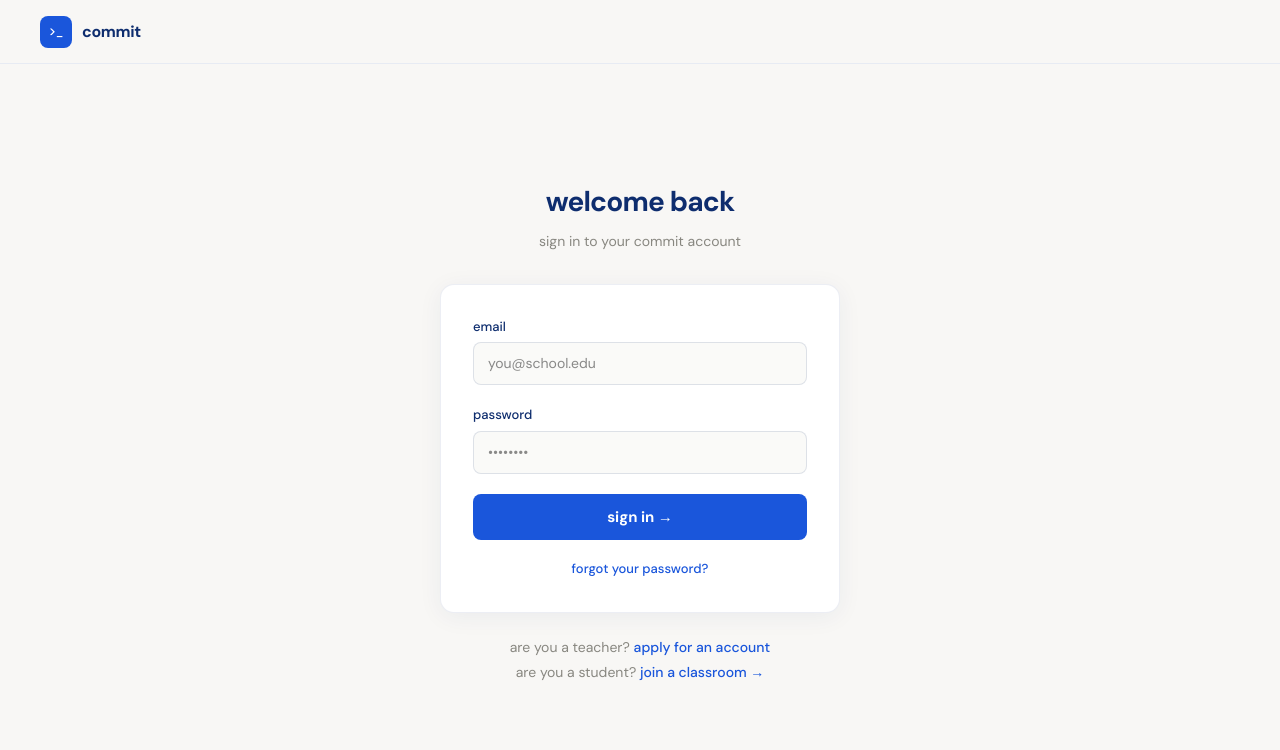
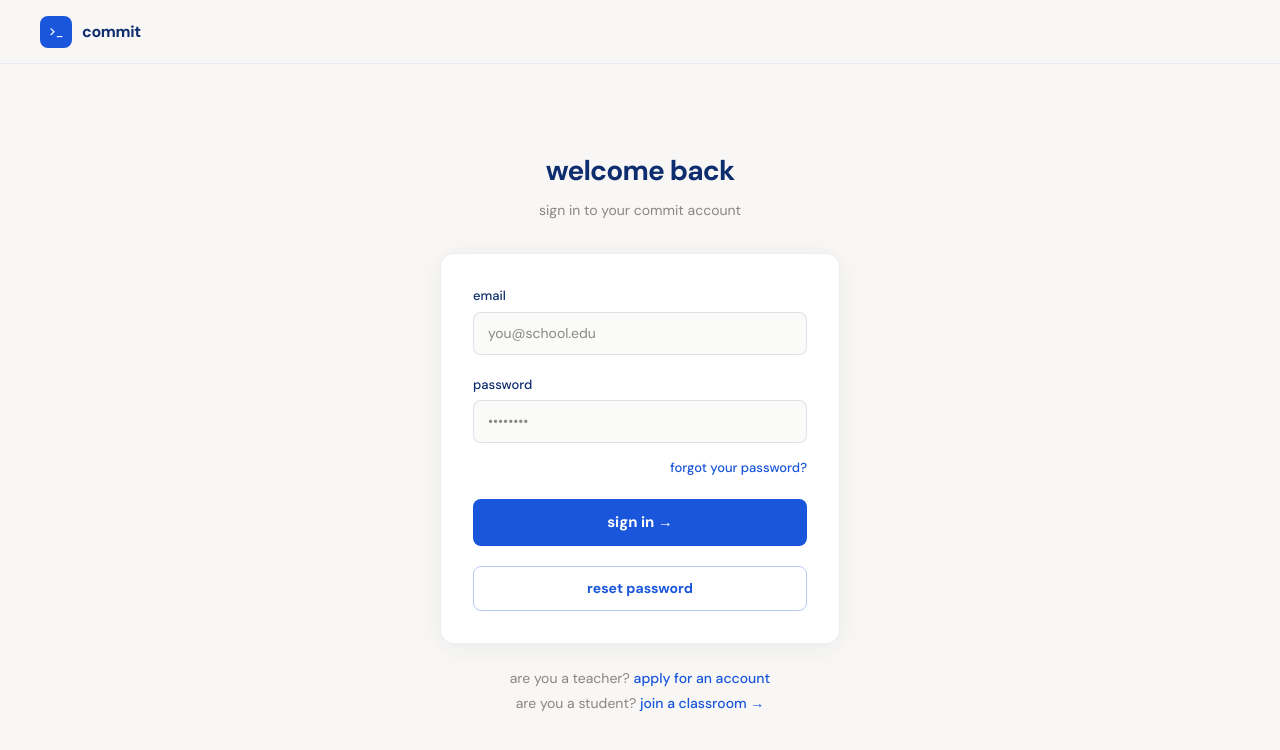
Before and after one commit to kiramichele/commit, a Next.js app in the folder frontend/: page /login in a window 1280 px wide. Shown: the top 750 px of the page. Built offline with nearby package versions, Linux system fonts and the light colour scheme; no server answers.

Commit message:
added forgot password

```diff
--- a/frontend/src/app/login/page.tsx
+++ b/frontend/src/app/login/page.tsx
@@ -76,19 +76,26 @@ export default function LoginPage() {
                 />
               </div>
 
+              <div style={{ textAlign: 'right', marginTop: '-0.5rem' }}>
+                <Link href="/forgot-password" style={{ fontSize: '13px', color: '#1A56DB', textDecoration: 'none', fontWeight: 500 }}>
+                  forgot your password?
+                </Link>
+              </div>
+
               <button
                 type="submit" disabled={loading}
                 style={{ width: '100%', padding: '12px', background: loading ? '#93C5FD' : '#1A56DB', color: 'white', border: 'none', borderRadius: '8px', fontWeight: 600, fontSize: '15px', cursor: loading ? 'not-allowed' : 'pointer', fontFamily: "'DM Sans', sans-serif" }}
               >
                 {loading ? 'signing in...' : 'sign in →'}
               </button>
+
+              <Link
+                href="/forgot-password"
+                style={{ width: '100%', padding: '11px', background: 'transparent', color: '#1A56DB', border: '1.5px solid rgba(26,86,219,0.3)', borderRadius: '8px', fontWeight: 600, fontSize: '14px', cursor: 'pointer', fontFamily: "'DM Sans', sans-serif", textAlign: 'center', textDecoration: 'none', boxSizing: 'border-box' }}
+              >
+                reset password
+              </Link>
             </form>
-
-            <div style={{ marginTop: '1rem', textAlign: 'center' }}>
-              <Link href="/forgot-password" style={{ fontSize: '13px', color: '#1A56DB', textDecoration: 'none', fontWeight: 500 }}>
-                forgot your password?
-              </Link>
-            </div>
           </div>
 
           <p style={{ textAlign: 'center', marginTop: '1.5rem', fontSize: '14px', color: '#888780' }}>are you a teacher? <Link href="/signup" style={{ color: '#1A56DB', textDecoration: 'none', fontWeight: 500 }}>apply for an account</Link></p>
```
